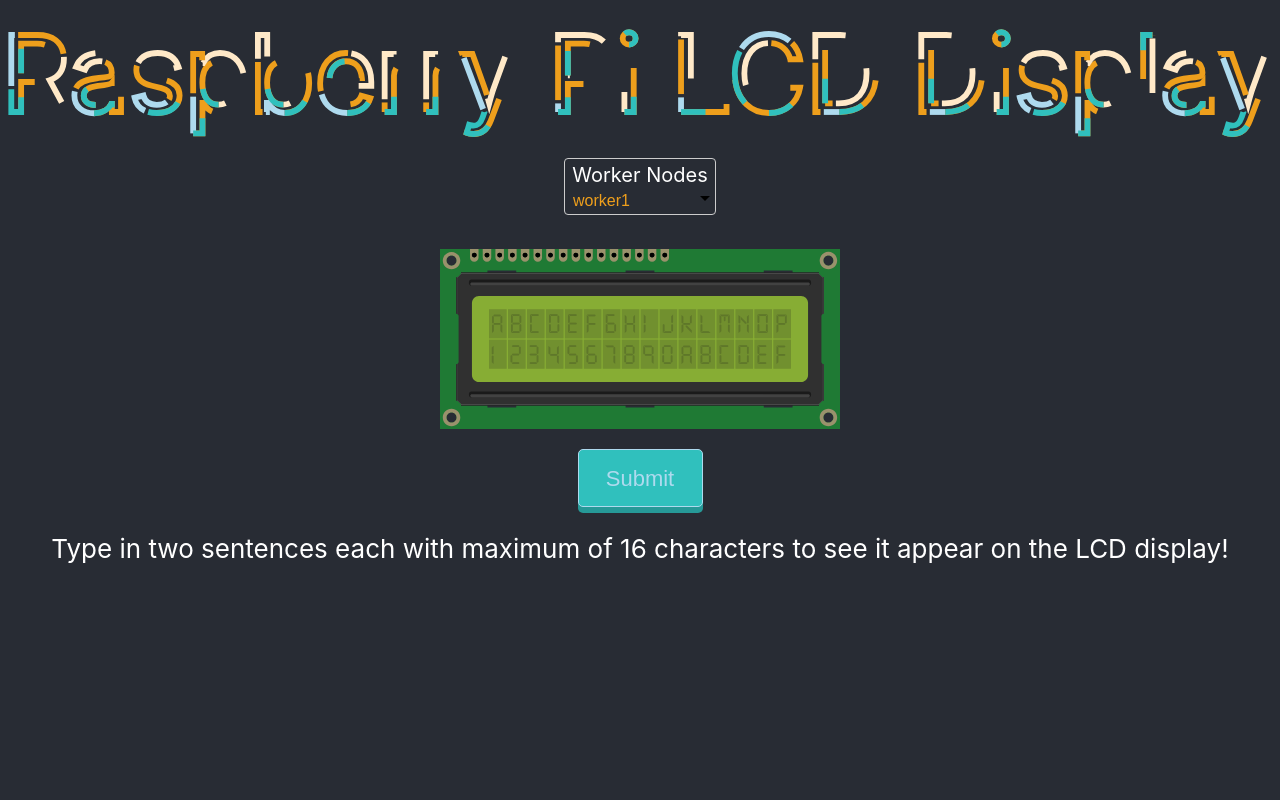
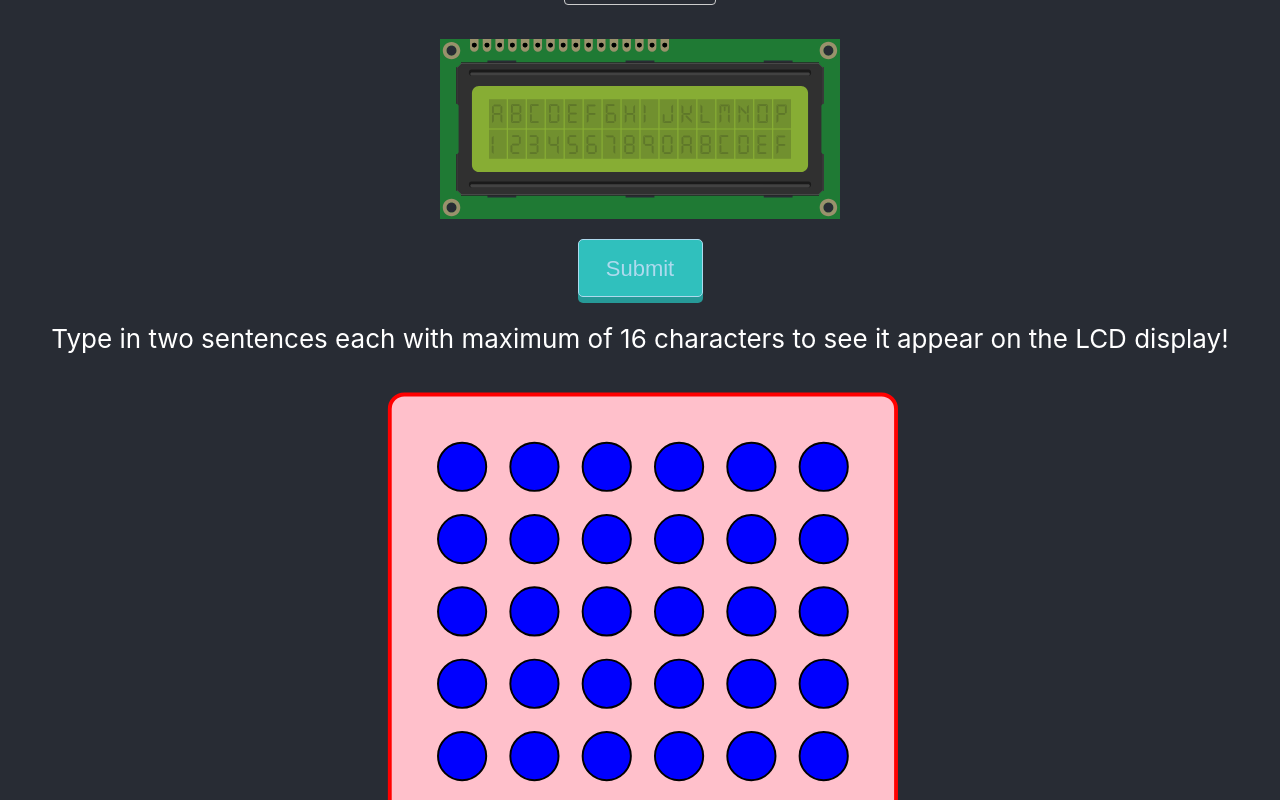
Before and after one commit to sktrinh12/rpi-k8s-react, a React (Create React App) app in the folder frontend/: page / in a window 1280 px wide. Shown: the top 800 px of the page. Built offline with nearby package versions, Linux system fonts and the light colour scheme.

Commit message:
clock component

```diff
--- a/frontend/src/App.js
+++ b/frontend/src/App.js
@@ -2,6 +2,7 @@
 import LCDdisplay from "./LCDdisplay";
 import Title from "./Title";
 import Input from "./Input";
+import Clock from "./Clock";
 import "./App.css";
 
 function App() {
@@ -153,6 +154,7 @@
           Type in two sentences each with maximum of 16 characters to see it
           appear on the LCD display!
         </p>
+        <Clock />
       </header>
     </div>
   );
--- /dev/null
+++ b/frontend/src/Clock.js
@@ -0,0 +1,51 @@
+import React from "react";
+
+const range = (start, end, step) => {
+  return Array.from(
+    { length: Math.ceil((end - start) / step) },
+    (e, x) => start + x * step
+  );
+};
+
+const startCx = 75;
+const numberOfCircles = range(1, 49, 1);
+// console.log(numberOfCircles);
+
+const Clock = () => {
+  return (
+    <svg
+      height="675"
+      width="675"
+      viewBox="-90 -15 700 700"
+      xmlns="http://www.w3.org/2000/svg"
+    >
+      <rect
+        width="525"
+        height="670"
+        rx="15"
+        ry="15"
+        fill="pink"
+        stroke="red"
+        strokeWidth="4px"
+      />
+      {numberOfCircles.map((n, i) => {
+        const cx = startCx * parseInt(i / 8) + startCx;
+        const cy = ((i % 8) + 1) * startCx;
+        // console.log(`${i}: cx=${cx}, cy=${cy}`);
+        return (
+          <circle
+            key={i}
+            cx={cx}
+            cy={cy}
+            r="25"
+            fill="blue"
+            stroke="black"
+            strokeWidth="2px"
+          />
+        );
+      })}
+    </svg>
+  );
+};
+
+export default Clock;
```
Also changed, not shown: frontend/src/Timesegment.js (deleted, +0 -88 lines).
